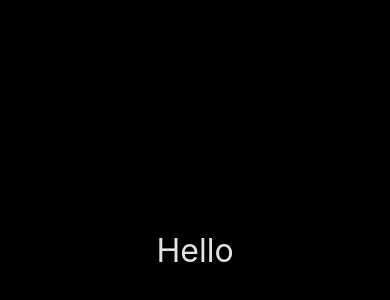
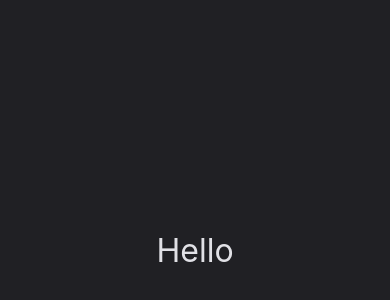
Before and after one commit to ewersoncastelo/igniteteam, a React Native app: screen / in a window 390 px wide. Shown: the part 172-472 px from the top of the page. Built offline with nearby package versions, Linux system fonts and the light colour scheme.

Commit message:
chore: changed color background

```diff
--- a/src/screens/Groups/styles.ts
+++ b/src/screens/Groups/styles.ts
@@ -3,7 +3,7 @@ import styled from "styled-components/native";
 
 export const Container = styled.View`
   flex: 1;
-  background-color: #000;
+  background-color: ${() => theme.COLORS.GRAY_600};
 
   justify-content: center;
   align-items: center;
```
